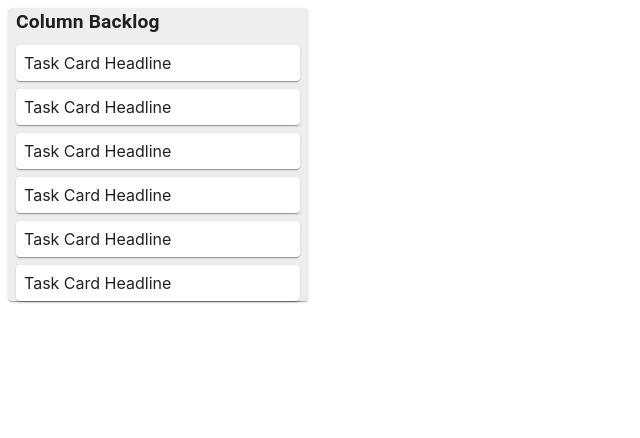
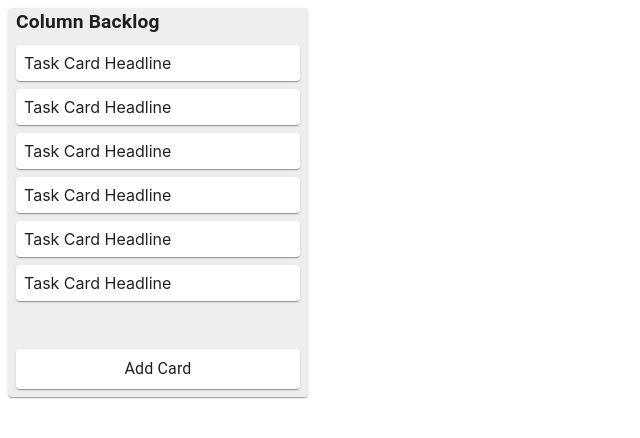
Before and after one commit to xterra111/hsKanban, a React (Create React App) app in the folder client/: page / in a window 1280 px wide. Shown: the top 438 px of the page, without its empty margins (0-640 px from the left). Built offline with nearby package versions, Linux system fonts and the light colour scheme.

Commit message:
AddTask wip 50% complete

```diff
--- a/client/package.json
+++ b/client/package.json
@@ -4,6 +4,7 @@
   "private": true,
   "dependencies": {
     "@material-ui/core": "^4.12.4",
+    "@material-ui/icons": "^4.11.3",
     "@testing-library/jest-dom": "^5.16.4",
     "@testing-library/react": "^12.1.4",
     "@testing-library/user-event": "^13.5.0",
--- a/client/src/components/Column/Column.js
+++ b/client/src/components/Column/Column.js
@@ -3,6 +3,7 @@ import { Paper } from "@material-ui/core";
 import { makeStyles } from "@material-ui/core/styles";
 import ColumnHeader from "./ColumnHeader";
 import TaskCard from "../Task/TaskCard";
+import AddTaskCardHolder from "../Task/AddTaskCardHolder";
 
 const useStyles = makeStyles((theme) => ({
 	root: {
@@ -25,6 +26,7 @@ const Column = () => {
 				<TaskCard />
 				<TaskCard />
 				<TaskCard />
+				<AddTaskCardHolder />
 			</Paper>
 		</div>
 	);
--- /dev/null
+++ b/client/src/components/Task/AddTask.js
@@ -0,0 +1,56 @@
+import { Button, IconButton, InputBase, Paper } from "@material-ui/core";
+import React from "react";
+import CloseIcon from "@material-ui/icons/Close";
+import AddCircleIcon from "@material-ui/icons/AddCircle";
+
+import { makeStyles, alpha } from "@material-ui/core/styles";
+
+const useStyles = makeStyles((theme) => ({
+	taskCard: {
+		margin: theme.spacing(0, 1, 1, 1),
+		paddingBottom: theme.spacing(4),
+	},
+	taskcardBtns: {
+		margin: theme.spacing(1),
+		background: "lightblue",
+	},
+	taskCardBtnConfirm: {
+		margin: theme.spacing(0, 1, 1, 1),
+	},
+	cardArea: {
+		margin: theme.spacing(1),
+	},
+}));
+
+const AddTask = ({ setExpand }) => {
+	const taskCardStyle = useStyles();
+	return (
+		<div>
+			<div>
+				<Paper className={taskCardStyle.taskCard}>
+					<InputBase
+						inputProps={taskCardStyle.cardArea}
+						onBlur={() => setExpand(false)}
+						multiline
+						fullWidth
+						placeholder="Enter Task..."
+					/>
+				</Paper>
+			</div>
+			<div>
+				<Button
+					className={taskCardStyle.taskcardBtns}
+					variant="contained"
+					startIcon={<AddCircleIcon />}
+					onClick={() => setExpand(false)}>
+					> Add Task
+				</Button>
+				<IconButton>
+					<CloseIcon onClick={() => setExpand(false)} />
+				</IconButton>
+			</div>
+		</div>
+	);
+};
+
+export default AddTask;
--- /dev/null
+++ b/client/src/components/Task/AddTaskCardHolder.js
@@ -0,0 +1,39 @@
+import { Collapse, Paper, Typography } from "@material-ui/core";
+import React, { useState } from "react";
+import { makeStyles, alpha } from "@material-ui/core/styles";
+import AddTask from "./AddTask";
+
+const useStyles = makeStyles((theme) => ({
+	addcrdhldr: {
+		padding: theme.spacing(1, 1, 1, 1),
+		margin: theme.spacing(1),
+		"&:hover": {
+			backgroundColor: alpha("#000", 0.5),
+		},
+	},
+	addcarddiv: {
+		marginTop: theme.spacing(5),
+	},
+}));
+
+const AddTaskCardHolder = () => {
+	const addtaskhldr = useStyles();
+	const [expand, setExpand] = useState(false);
+	return (
+		<div className={addtaskhldr.addcarddiv}>
+			<Collapse in={expand}>
+				<AddTask setExpand={setExpand} />
+			</Collapse>
+
+			<Collapse in={!expand}>
+				<Paper
+					className={addtaskhldr.addcrdhldr}
+					onClick={() => setExpand(!expand)}>
+					<Typography>Add Card</Typography>
+				</Paper>
+			</Collapse>
+		</div>
+	);
+};
+
+export default AddTaskCardHolder;
--- a/client/src/components/Task/TaskCard.js
+++ b/client/src/components/Task/TaskCard.js
@@ -1,4 +1,4 @@
-import { FormHelperText, Paper } from "@material-ui/core";
+import { Paper } from "@material-ui/core";
 import React from "react";
 import { makeStyles } from "@material-ui/core/styles";
 
```
Also changed, not shown: 1 other file (tests, documents, lock files or other folders).
